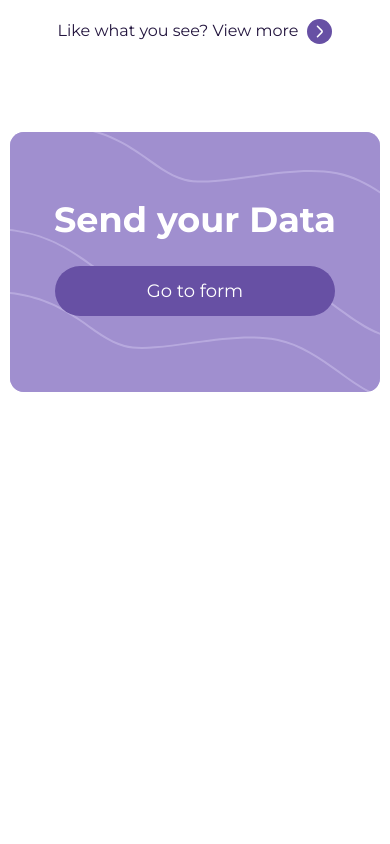
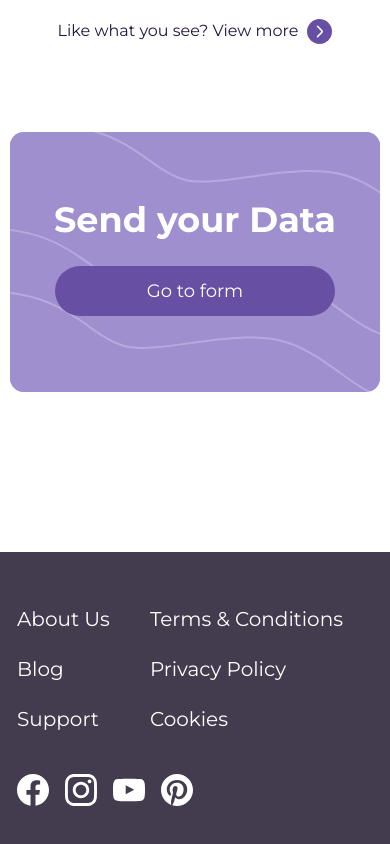
Before and after one commit to KirilCycle/Landing-Page, a Vue app: page /#/ in a window 390 px wide. Shown: the part 4422-5266 px from the top of the page. Before the commit the page ends 4974 px from the top, so only its background shows below. Built offline with nearby package versions, Linux system fonts and the light colour scheme.

Commit message:
responsive footer

```diff
--- a/src/App.vue
+++ b/src/App.vue
@@ -2,15 +2,15 @@
   <div>
     <top-navbar></top-navbar>
     <router-view></router-view>
-    <!-- <bottom-footer></bottom-footer> -->
+    <bottom-footer></bottom-footer>
   </div>
 </template>
 
 <script>
 import TopNavbar from "../src/components/Menu/TopNavbar.vue";
-// import BottomFooter from "./components/BottomFooter/BottomFooter.vue";
+import BottomFooter from "./components/BottomFooter/BottomFooter.vue";
 export default {
-  components: { TopNavbar },
+  components: { TopNavbar,BottomFooter },
   name: "App",
 };
 </script>
--- a/src/components/BottomFooter/BottomFooter.vue
+++ b/src/components/BottomFooter/BottomFooter.vue
@@ -4,15 +4,24 @@
       <div class="footer-content">
         <h3 class="footer-header">LOGO</h3>
 
-        <ul class="links-list">
-          <router-link class="item" :to="link.path" v-for="link in links" :key="link.path">
+        <ul class="links-list-footer">
+          <router-link
+            class="item"
+            :to="link.path"
+            v-for="link in links"
+            :key="link.path"
+          >
             {{ link.text }}
           </router-link>
         </ul>
 
         <ul class="social-media-list">
-          <li><face-book-logo-svg></face-book-logo-svg></li>
-          <li><insta-gram-svg></insta-gram-svg></li>
+          <li>
+            <face-book-logo-svg></face-book-logo-svg>
+          </li>
+          <li>
+            <insta-gram-svg></insta-gram-svg>
+          </li>
           <li>
             <you-tube-svg></you-tube-svg>
           </li>
@@ -27,20 +36,20 @@
 
 <script>
 import FaceBookLogoSvg from "@/svg/FaceBookLogoSvg.vue";
-import InstaGramSvg from '@/svg/InstaGramSvg.vue';
-import YouTubeSvg from '@/svg/YouTubeSvg.vue';
-import PinterestSvg from '@/svg/PinterestSvg.vue';
+import InstaGramSvg from "@/svg/InstaGramSvg.vue";
+import YouTubeSvg from "@/svg/YouTubeSvg.vue";
+import PinterestSvg from "@/svg/PinterestSvg.vue";
 export default {
-  components: {FaceBookLogoSvg,InstaGramSvg, PinterestSvg,YouTubeSvg},
+  components: { FaceBookLogoSvg, InstaGramSvg, PinterestSvg, YouTubeSvg },
   data() {
     return {
       links: [
-        {text: "About Us", path: '/about'},
-        {text: 'Blog', path:'/blog'},
-        {text: 'Support', path:'/support'},
-        {text: 'Terms & Conditions', path: '/termsconditions'},
-        {text: 'Privacy Policy', path: '/privacy'},
-        {text: 'Cookies', path:'/cookies'}
+        { text: "About Us", path: "/about" },
+        { text: "Blog", path: "/blog" },
+        { text: "Support", path: "/support" },
+        { text: "Terms & Conditions", path: "/termsconditions" },
+        { text: "Privacy Policy", path: "/privacy" },
+        { text: "Cookies", path: "/cookies" },
       ],
     };
   },
@@ -49,9 +58,13 @@ export default {
 
 <style lang="scss" scoped>
 @import "@/assets/variables";
+$col-gap: 36px;
+$col-w: 286px;
 
 .footer {
   height: 302px;
+  max-width: 100%;
+  overflow: hidden;
   width: 100%;
   background: rgba(66, 60, 78, 1);
   box-sizing: border-box;
@@ -67,6 +80,9 @@ export default {
       display: flex;
       flex-direction: row;
       margin-top: 80px;
+    }
+  }
+}
 .footer-header {
   font-size: 40px;
   font-weight: 700;
@@ -75,11 +91,7 @@ export default {
   color: white;
   text-align: left;
 }
-
-      $col-gap: 36px;
-      $col-w: 286px;
-
-      .links-list {
+.links-list-footer {
   margin-left: 92px;
   display: flex;
   position: relative;
@@ -95,26 +107,104 @@ export default {
     background-color: rgba(0, 128, 0, 0);
     line-height: 50px;
     position: relative;
+    flex-wrap: nowrap;
     color: white;
     font-weight: 400;
   }
 }
 .social-media-list {
-        width: 200px;
+  width: max-content;
   position: relative;
-        height: 32px;
+  height: 33px;
+  display: flex;
+  align-items: center;
   margin-left: 36px;
-        display: flex;
-        justify-content: space-between;
+  justify-content: space;
   flex-direction: row;
-        gap: 16px;
 
   li {
     width: 32px;
     height: 32px;
+    align-items: center;
+    justify-content: center;
+    display: flex;
+  }
+
+  li + li {
+    margin-left: 16px;
+  }
+}
+
+@media (max-width: 1260px) {
+  .footer {
+    padding-left: 20px;
+    padding-right: 20px;
+
+    .footer-wrap {
+      .footer-content {
+        justify-content: space-between;
+        margin-top: 40px;
+        .links-list {
+          margin-left: 90px;
         }
       }
     }
   }
 }
+@media (max-width: 1000px) {
+  .links-list-footer {
+    margin-left: 40px;
+    max-width: 400px;
+    column-gap: 10px;
+    .item {
+      width: max-content;
+    }
+  }
+}
+@media (max-width: 890px) {
+  .links-list-footer {
+    max-width: 350px;
+    height: 200px;
+    .item {
+      font-size: 20px;
+    }
+  }
+}
+@media (max-width: 742px) {
+  .footer {
+    padding-left: 15px;
+    padding-right: 15px;
+  }
+  .footer-header {
+    display: none;
+  }
+  .links-list-footer {
+    margin-left: 0px;
+    width: 100%;
+    max-width: 100%;
+    height: 180px;
+  }
+  .social-media-list {
+    margin-left: 0px;
+  }
+}
+@media (max-width: 590px) {
+  .footer {
+    .footer-wrap {
+      .footer-content {
+        flex-direction: column;
+      }
+    }
+  }
+}
+@media (max-width: 360px) {
+  .links-list-footer {
+    max-width: 300px;
+    height: 200px;
+    .item {
+      font-size: 16px;
+      height: 30px;
+    }
+  }
+}
 </style>
```
Lines whose indentation alone changed are shown as unchanged.
